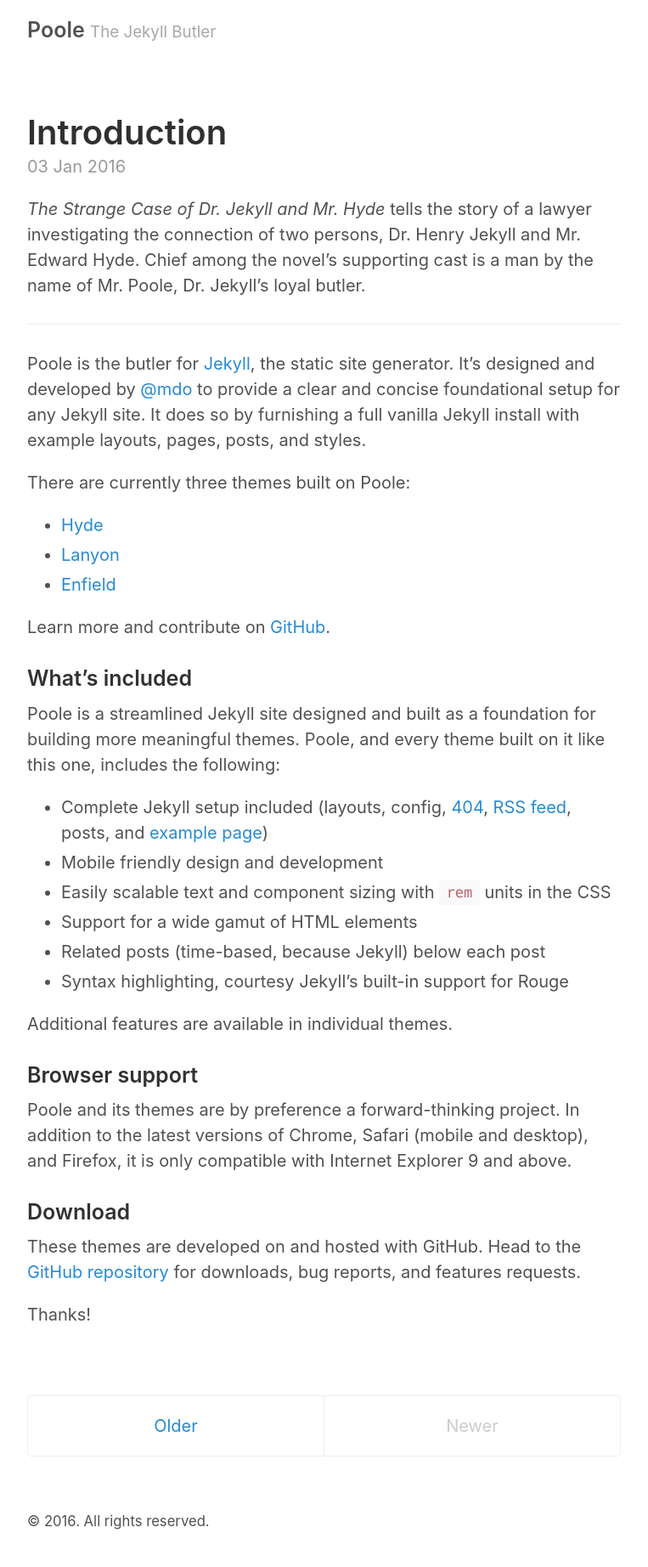
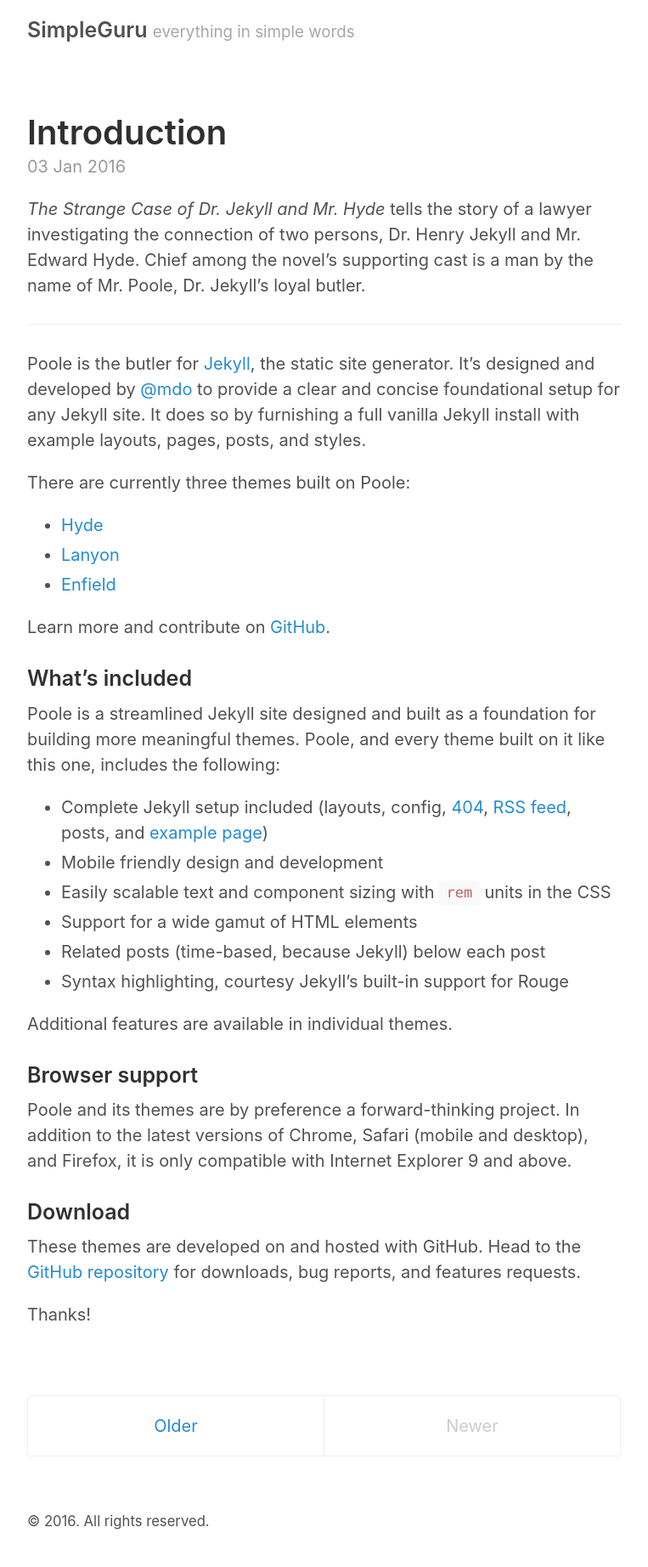
Before and after one commit to simple-guru/simple-guru.github.io, a Jekyll site: the page built from index.html, in a window 1280 px wide. Shown: the whole page at 85% size, without its empty margins (258-1021 px from the left). Built offline with Jekyll 4.4.1, drawn with Linux system fonts in a browser that asks for light colours; the list of posts is cut into pages by our own code.

```diff
--- a/_config.yml
+++ b/_config.yml
@@ -2,9 +2,9 @@
 permalink:           pretty
 
 # Setup
-title:               Poole
-tagline:             The Jekyll Butler
-url:                 http://getpoole.com
+title:               SimpleGuru
+tagline:             everything in simple words
+url:                 http://simple-guru.github.io/
 paginate:            1
 baseurl:             ""
 
@@ -17,9 +17,9 @@ sass:
 
 # About/contact
 author:
-  name:              Mark Otto
-  url:               https://twitter.com/mdo
-  email:             markdotto@gmail.com
+  name:              Prajwal Gurumurthy
+  url:               https://in.linkedin.com/in/prajwal-g-238a883b
+  email:             simpleguru91@gmail.com
 
 # Custom vars
 version:             2.0.0
```
